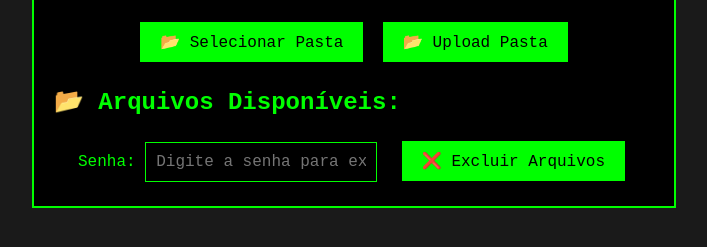
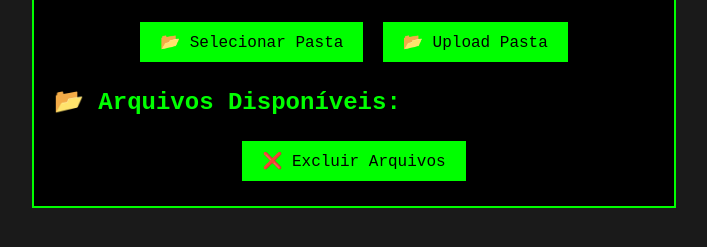
Before and after one commit to aglaessio/base_registro_iw, a plain HTML site: page index.html in a window 1280 px wide. Shown: the part 387-634 px from the top of the page, without its empty margins (286-993 px from the left). Drawn offline with Linux system fonts and the light colour scheme; no server answers.

Commit message:
Update index.html

```diff
--- a/index.html
+++ b/index.html
@@ -26,11 +26,9 @@
             <ul id="fileList"></ul>
         </div>
 
-        <!-- Área de Exclusão (protegida por senha) -->
+        <!-- Área de Exclusão -->
         <div class="delete-section">
-            <label for="passwordInput">Senha:</label>
-            <input type="password" id="passwordInput" placeholder="Digite a senha para excluir">
-            <button onclick="deleteFiles()">❌ Excluir Arquivos</button>
+            <button onclick="requestPasswordAndDelete()">❌ Excluir Arquivos</button>
         </div>
     </div>
 
```
